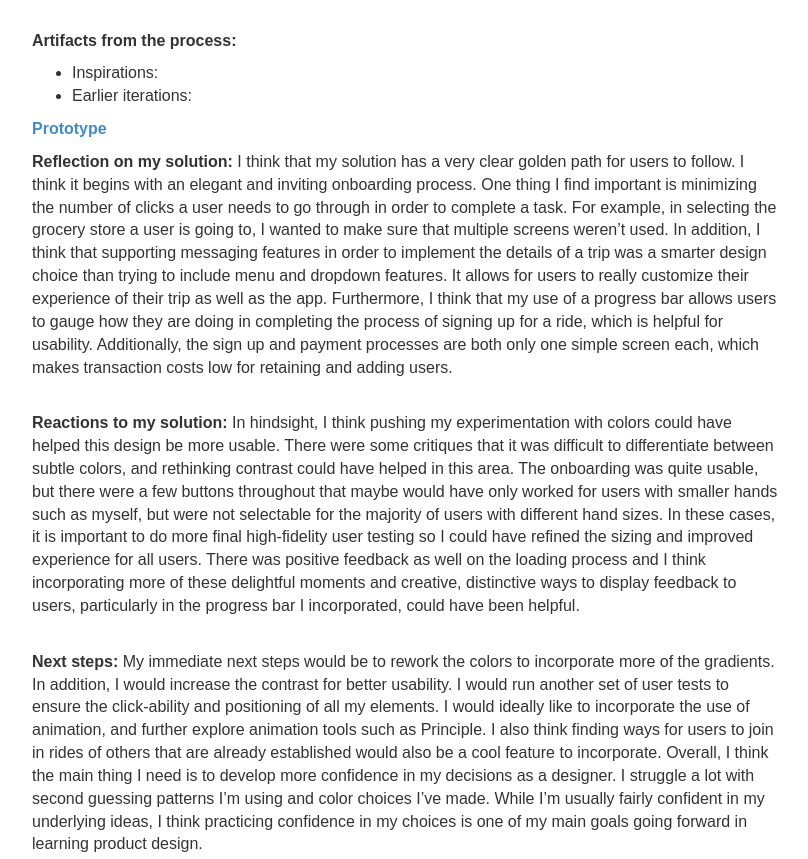
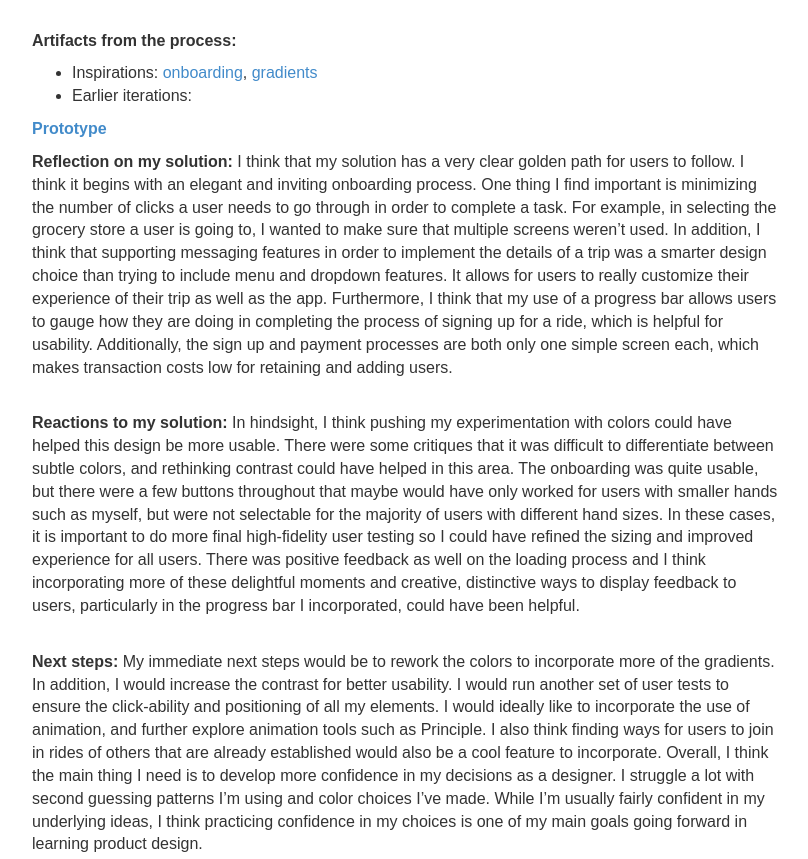
Before and after one commit to madnowicki/madnowicki.github.io, a plain HTML site: page work_shop.html in a window 1280 px wide. Shown: the part 1317-2176 px from the top of the page, without its empty margins (233-1041 px from the left). Drawn offline with nearby package versions, Linux system fonts and the light colour scheme.

Commit message:
update shop

```diff
--- a/work_shop.html
+++ b/work_shop.html
@@ -72,7 +72,7 @@
 				<ul><li>I approached this problem first by confirming if the problem I noticed was felt by other students. In casual conversations with several students, I confirmed that it was a ubiquitous problem.</li><li>Then, I iterated through a couple of ideas. Did I want this to be an app that schedules rides? How much autonomy did I want riders and drivers to have? How did I prevent this app from becoming Uber or Lyft? Did I want to connect users to Facebook? How would I handle payment from users?</li><li> These questions pervaded my initial design process, which began by wireframing very simplistic ideas in black and white. I tested these wireframes by having University students offer feedback. From these processes, some structural wireframes emerged and I experimented with several different visual design treatments. I then user tested the different low-fidelity visual designs, and found where confusing iconography or unfamiliar user patterns emerged. </li><li>Going forward, I simplified and refined some of the colors, icons, and input/button styles to create more unity throughout the design. I wanted to make sure each screen felt and looked connected throughout the product. My guiding design principles were unity, user-tested designs, and clarity, and discovering these principles through this product design experience has helped me learn to apply them to other designs in my work. </li>
 				</ul></br>
 				<p><strong>Artifacts from the process:</strong></p>
-				<ul><li>Inspirations:</li>
+				<ul><li>Inspirations: <a href="https://d13yacurqjgara.cloudfront.net/users/1341307/screenshots/3375373/walkthrough-flat-circle.gif">onboarding</a>, <a href="https://webgradients.com/?ref=sidebar">gradients</a></li>
 					<li>Earlier iterations:</li>
 				</ul>
 				<p><strong><a href="https://invis.io/W5BBBQOCT">Prototype</a></strong></p>
```
